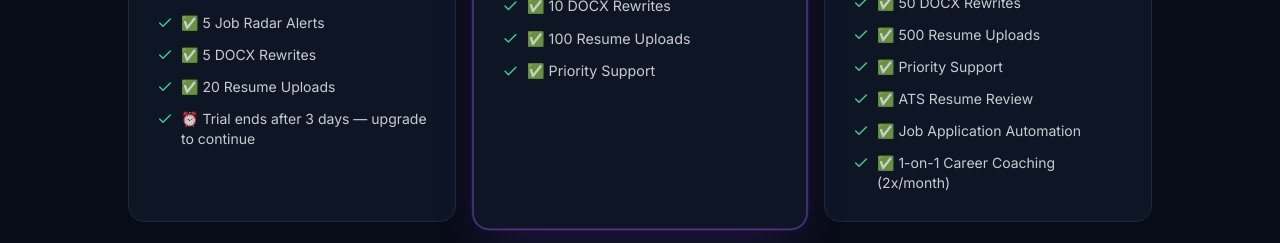
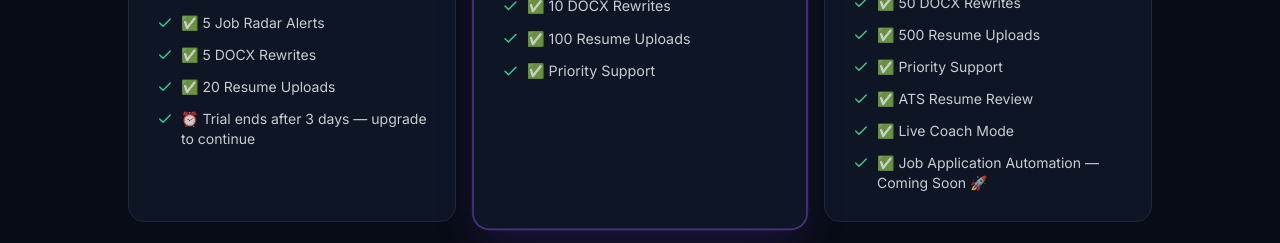
Before and after one commit to Octane232/optimized-resume-ai, a React (Vite) app: page / in a window 1280 px wide. Shown: the part 3040-3283 px from the top of the page. Built offline with nearby package versions, Linux system fonts and the light colour scheme; the HTML template or start-up script is replaced by a standard one.

Commit message:
Update features in PricingSection component
Replaced '1-on-1 Career Coaching' with 'Live Coach Mode' and updated job application automation text.

```diff
--- a/src/components/PricingSection.tsx
+++ b/src/components/PricingSection.tsx
@@ -68,8 +68,8 @@ const plans = [
       '✅ 500 Resume Uploads',
       '✅ Priority Support',
       '✅ ATS Resume Review',
-      '✅ Job Application Automation',
-      '✅ 1-on-1 Career Coaching (2x/month)'
+      '✅ Live Coach Mode',
+      '✅ Job Application Automation — Coming Soon 🚀'
     ],
     cta: 'Upgrade to Elite',
     popular: false,
```
